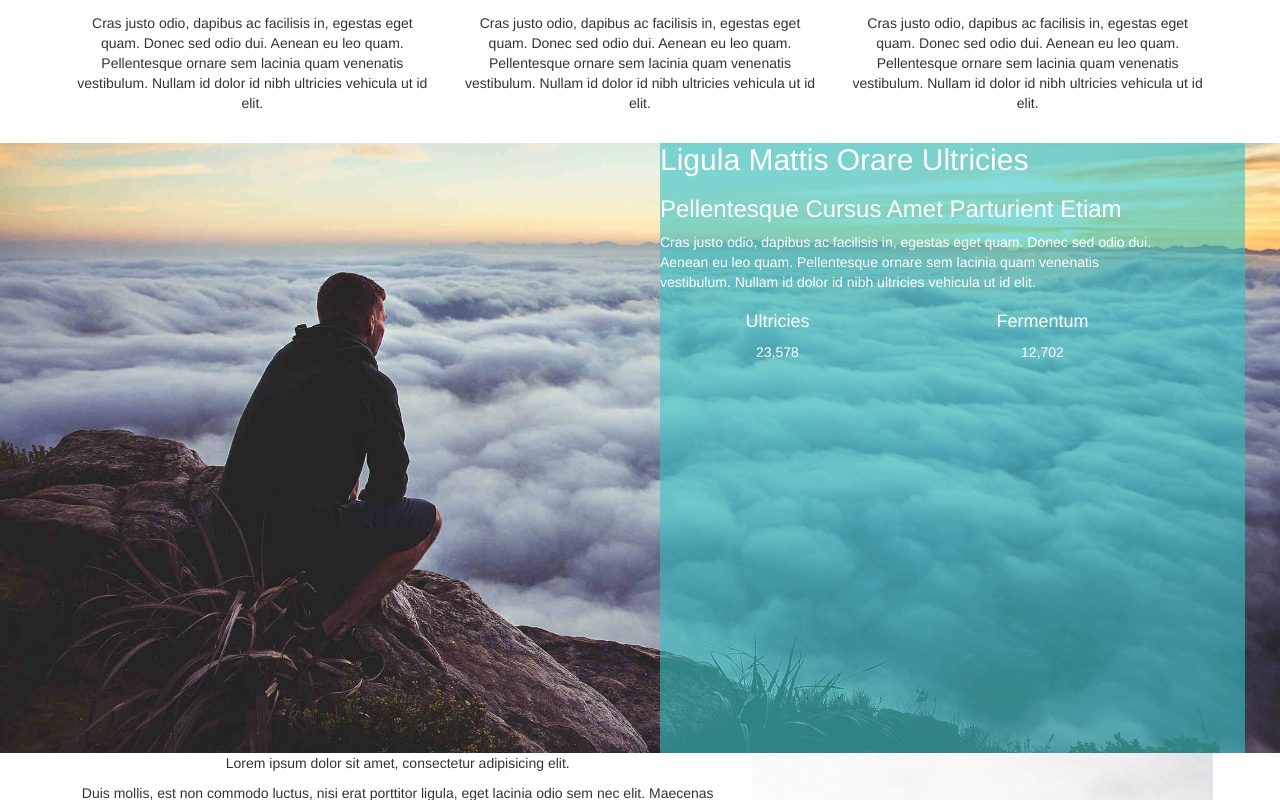
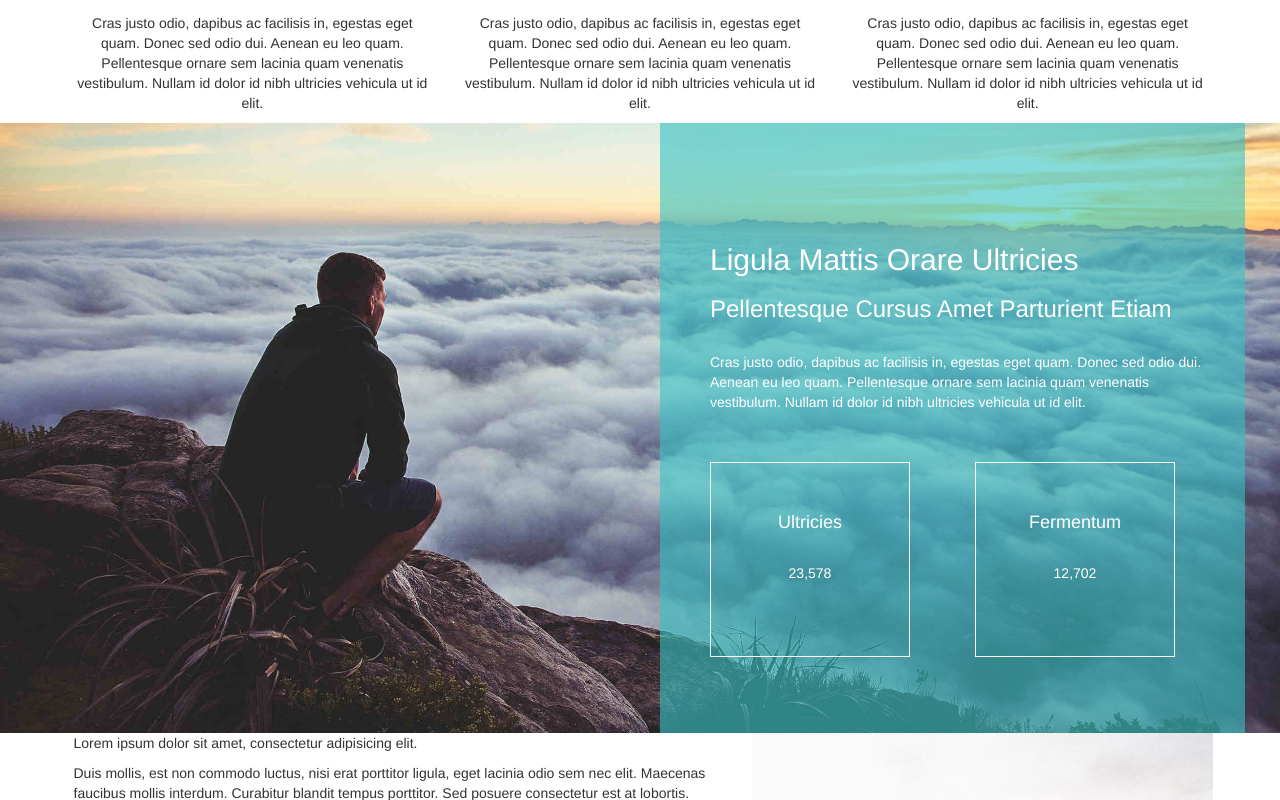
Before and after one commit to val974/your-mountain, a plain HTML site: page index.html in a window 1280 px wide. Shown: the part 1100-1900 px from the top of the page. Drawn offline with nearby package versions, Linux system fonts and the light colour scheme; a web font is replaced by a local one.

Commit message:
finalisation

```diff
--- a/css/styles.css
+++ b/css/styles.css
@@ -89,11 +89,32 @@ header {
 	color: white;
 	background-color: rgba(54,196,197, 0.6);
 	margin-left: 660px;
+	padding-left: 50px;
+	padding-top: 100px;
 }
+
 
 .texte {
 	width: 500px;
 }
+
+.texte p {
+	padding-top: 20px;
+}
+
+.mini-rectangle-1 , .mini-rectangle-2{
+	padding-top: 40px;
+	margin-top: 40px;
+	border:  solid 1px white;
+	width: 200px;
+	height: 195px;
+}
+
+/* blog*/
+#blog p {
+	text-align: left;
+}
+
 
 /* history*/
 
--- a/index.html
+++ b/index.html
@@ -172,8 +172,18 @@
 		</p>
 		<p> consectetur adipisicing elit, sed do eiusmod tempor incididunt ut labore et dolore magna aliqua. Ut enim ad minim veniam,quis nostrud exercitation ullamco laboris nisi ut aliquip ex ea commodo
 			consequat.
+			<span class="label label-default">Your Email Here...</span>
+			<button type="button" class="btn-newsletter">Submit Newsletter</button>
 		</section>
-	<footer></footer>
+
+		<footer class="container-fluid">
+			<div class="container">
+				<p class="logo-footer"> Your Logo </p>
+				<p class="texte"> 2016</p>
+
+			</div>
+		</footer>
+
 		<script src="https://maxcdn.bootstrapcdn.com/bootstrap/3.3.7/js/bootstrap.min.js" integrity="sha384-Tc5IQib027qvyjSMfHjOMaLkfuWVxZxUPnCJA7l2mCWNIpG9mGCD8wGNIcPD7Txa" crossorigin="anonymous"></script>
 	</body>
 	</html>
```
Lines whose indentation alone changed are shown as unchanged.
